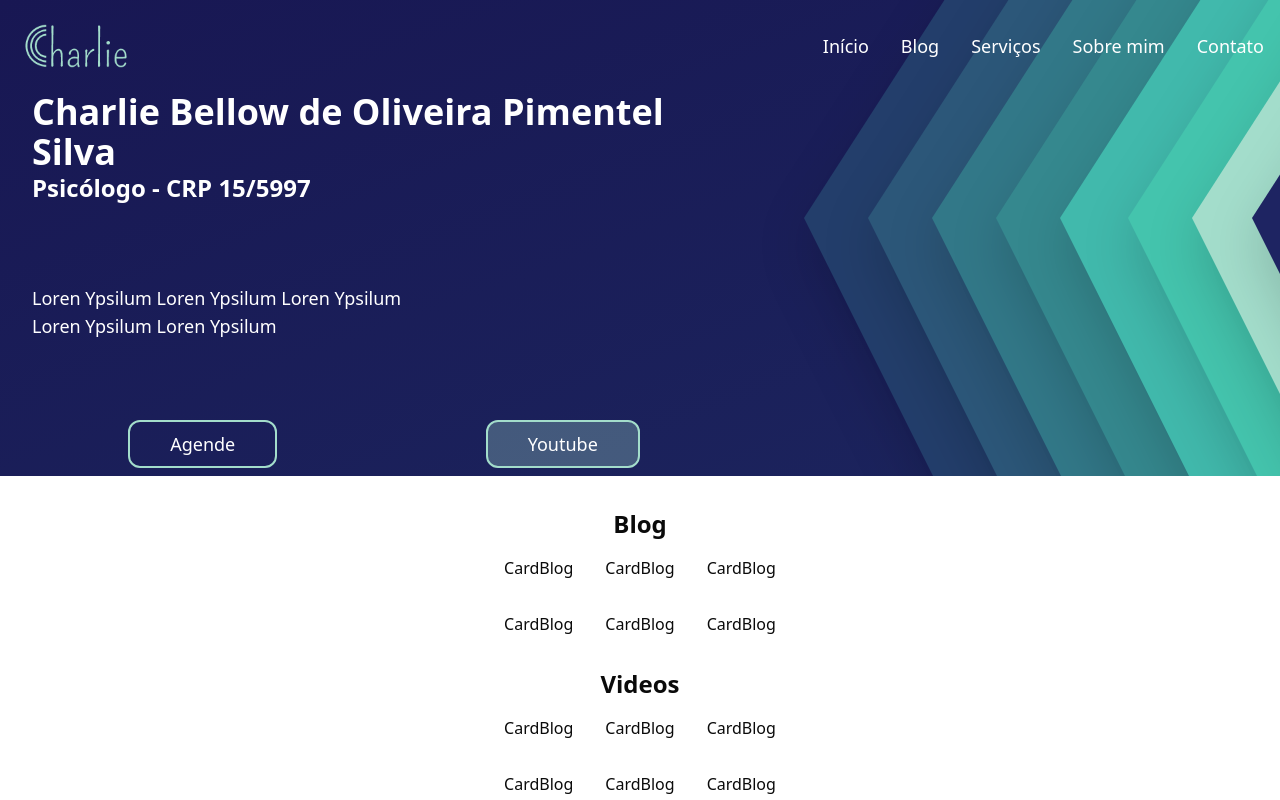
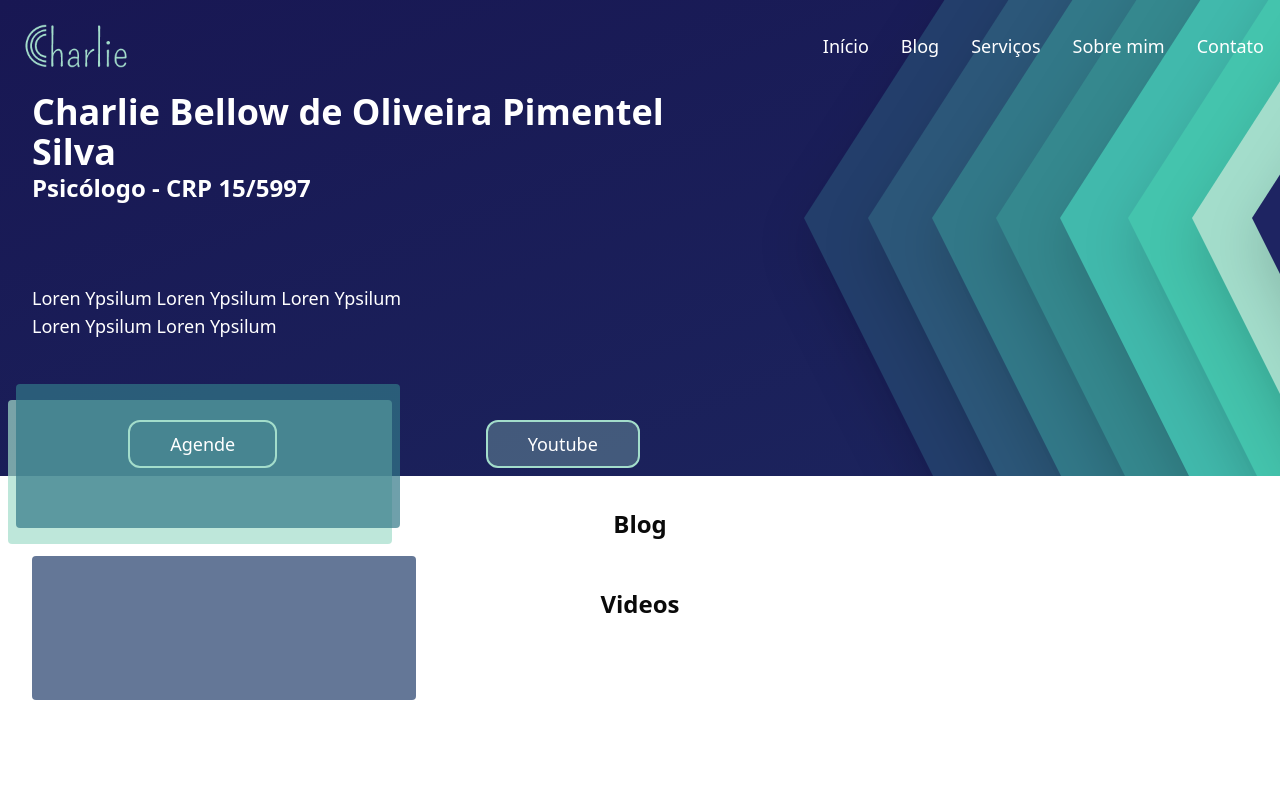
Before and after one commit to CharlieBellow/sitepsi, a Next.js app: page / in a window 1280 px wide. Built offline with nearby package versions, Linux system fonts and the light colour scheme.

Commit message:
style: add CardBlog

```diff
--- a/src/components/CardBlog.tsx
+++ b/src/components/CardBlog.tsx
@@ -2,6 +2,10 @@ import React from 'react'
 
 export default function CardBlog() {
   return (
-    <div>CardBlog</div>
+    <div className='realtive inline-block'>
+      <div className='bg-primary/70 w-96  fixed rounded-sm h-36 left-2 bottom-64 '></div>
+      <div className='bg-ciano-4/70 w-96  fixed rounded-sm h-36 left-4 bottom-[17rem]'></div>
+      <div className='bg-ciano-6/70 w-96  fixed rounded-sm h-36 left-8 '></div>
+    </div>
   )
 }
--- a/src/components/Content.tsx
+++ b/src/components/Content.tsx
@@ -1,12 +1,18 @@
-import Grid from '@/components/Grid'
-import React from 'react'
+import CardBlog from "@/components/CardBlog"
+import Grid from "@/components/Grid"
 
 export default function Content() {
   return (
-    <main className='space-y-8 pt-8'>
-      <Grid title="Blog" />
+    <main className="space-y-8 pt-8">
+      <Grid title="Blog">
+        <>
+          <CardBlog />
+
+
+        </>
+      </Grid>
       {/* esse component vai receber um children: react node pra poder passar card de blog e de videos */}
-      <Grid title="Videos"/>
+      <Grid title="Videos" />
     </main>
   )
 }
--- a/src/components/Grid.tsx
+++ b/src/components/Grid.tsx
@@ -1,20 +1,16 @@
-import CardBlog from '@/components/CardBlog'
-import React from 'react'
+import { ReactNode } from "react"
+
 type GridProps = {
   title: string
+  children: ReactNode
 }
-export default function Grid({title}: GridProps) {
+export default function Grid({title,  children }: GridProps) {
   return (
     <div className='flex flex-col items-center w-full gap-4'>
       <h3 className='font-bold text-2xl'>{title}</h3>
 
       <div className='grid grid-cols-3 justify-center w-fit items-center gap-8 '>
-        <CardBlog/>
-        <CardBlog/>
-        <CardBlog/>
-        <CardBlog/>
-        <CardBlog/>
-        <CardBlog/>
+      {children}
       </div>
 
     </div>
```
